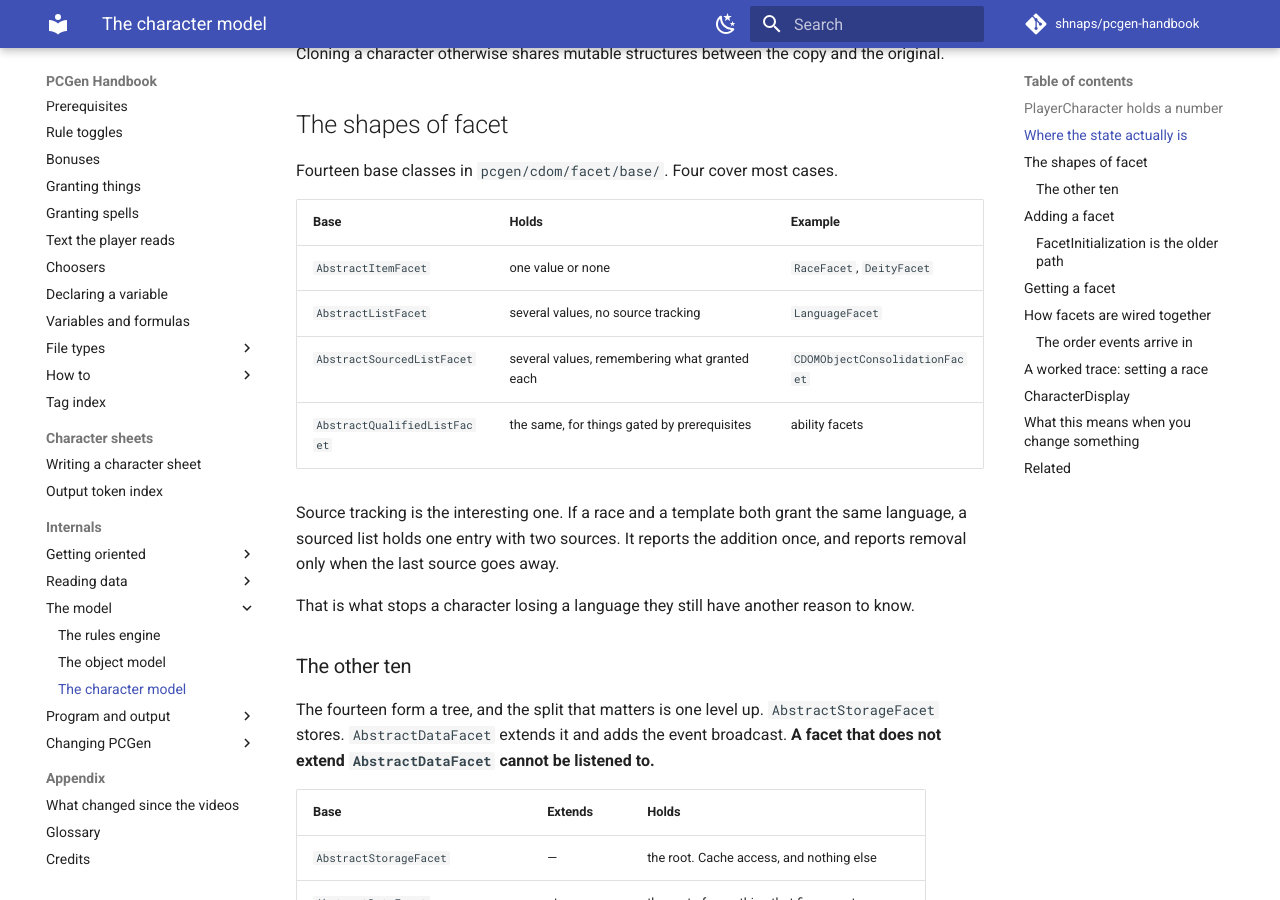
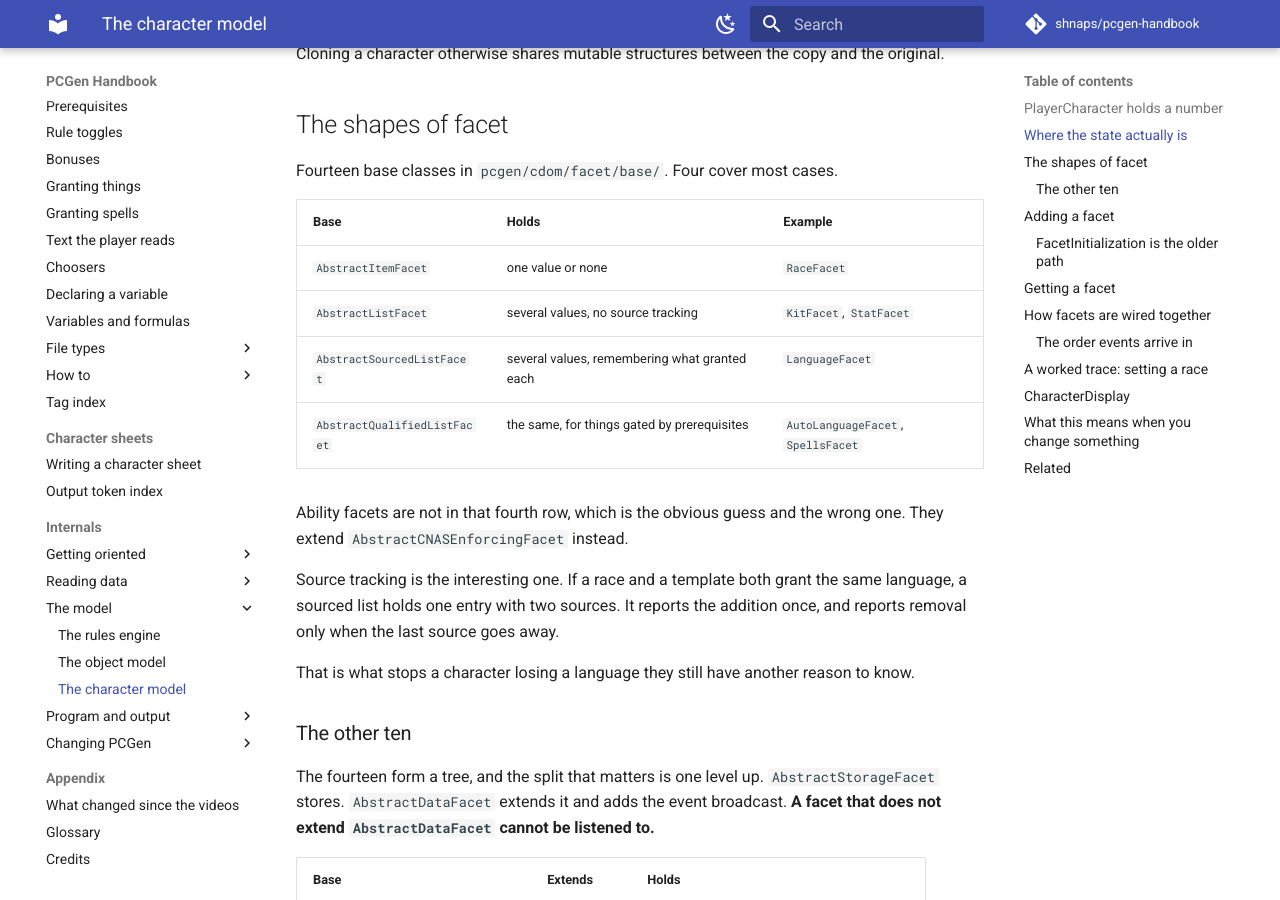
Before and after one commit to shnaps/pcgen-handbook, an MkDocs documentation site: the page built from docs/internals/facets.md, in a window 1280 px wide and 900 px high, scrolled down 1098 px. Built offline with MkDocs 1.6.1 and Material for MkDocs 9.7.7, drawn with Linux system fonts in a browser that asks for light colours; comment, search, counter and statistics services are not loaded; some of the changed text lies outside the part shown.

Commit message:
Fix eight errors in the internals pages
Never audited. rules-engine.md, which WIKI-SCHEMA names the owner of bonus
resolution, came back clean - every claim in its two-stage buildActiveBonusMap
trace verified.

facets.md did not. Three of the four rows in its base-class table gave the
wrong example: LanguageFacet extends AbstractSourcedListFacet not
AbstractListFacet, CDOMObjectConsolidationFacet extends nothing at all, and no
ability facet extends AbstractQualifiedListFacet - they extend
AbstractCNASEnforcingFacet, which is the obvious guess and the wrong one, so
the page now says so. DeityFacet does not exist. The claim that a list facet
cannot register with OutputDB is false: the test is on the SetFacet interface,
and KitFacet, CheckFacet, StatFacet and CompanionModFacet all pass it.
CharacterDisplay reads 71 facets, not about forty.

token-system.md had the post-load stages backwards, the same error found in
load-pipeline.md earlier today: PostValidationToken runs before
PostDeferredToken, which is last.

source-selection.md gave the reload shortcut as Shift+R; the accelerator is
"shift-shortcut R", which is Ctrl+Shift+R. startup.md said six levels above
java.home; it is java.home plus five.

Co-Authored-By: Claude Opus 5 (1M context) <noreply@anthropic.com>

````diff
--- a/docs/internals/facets.md
+++ b/docs/internals/facets.md
@@ -62,10 +62,13 @@ Fourteen base classes in `pcgen/cdom/facet/base/`. Four cover most cases.
 
 | Base | Holds | Example |
 |---|---|---|
-| `AbstractItemFacet` | one value or none | `RaceFacet`, `DeityFacet` |
-| `AbstractListFacet` | several values, no source tracking | `LanguageFacet` |
-| `AbstractSourcedListFacet` | several values, remembering what granted each | `CDOMObjectConsolidationFacet` |
-| `AbstractQualifiedListFacet` | the same, for things gated by prerequisites | ability facets |
+| `AbstractItemFacet` | one value or none | `RaceFacet` |
+| `AbstractListFacet` | several values, no source tracking | `KitFacet`, `StatFacet` |
+| `AbstractSourcedListFacet` | several values, remembering what granted each | `LanguageFacet` |
+| `AbstractQualifiedListFacet` | the same, for things gated by prerequisites | `AutoLanguageFacet`, `SpellsFacet` |
+
+Ability facets are not in that fourth row, which is the obvious guess and the wrong one.
+They extend `AbstractCNASEnforcingFacet` instead.
 
 Source tracking is the interesting one. If a race and a template both grant the same
 language, a sourced list holds one entry with two sources. It reports the addition once,
@@ -136,8 +139,10 @@ public void init()
 ```
 
 `OutputDB.register` is optional and is how a facet becomes a top-level key in a
-[character sheet](../outputsheets/writing-a-sheet.md). Its overloads take an `ItemFacet`
-or a `SetFacet` only. A list facet cannot be registered.
+[character sheet](../outputsheets/writing-a-sheet.md). Its overloads take an `ItemFacet`,
+a `SetFacet` or a `CControl`. That is an interface test rather than a base-class one, so
+plenty of `AbstractListFacet` subclasses register — `KitFacet`, `CheckFacet`, `StatFacet`
+and `CompanionModFacet` all implement `SetFacet`.
 
 **5. Write the two event methods.** They are the work. Everything above is wiring.
 
````
Also changed, not shown: other parts of docs/internals/facets.md (+1 -1 lines), docs/internals/source-selection.md (+1 -1 lines), docs/internals/startup.md (+1 -1 lines), docs/internals/token-system.md (+4 -2 lines).
